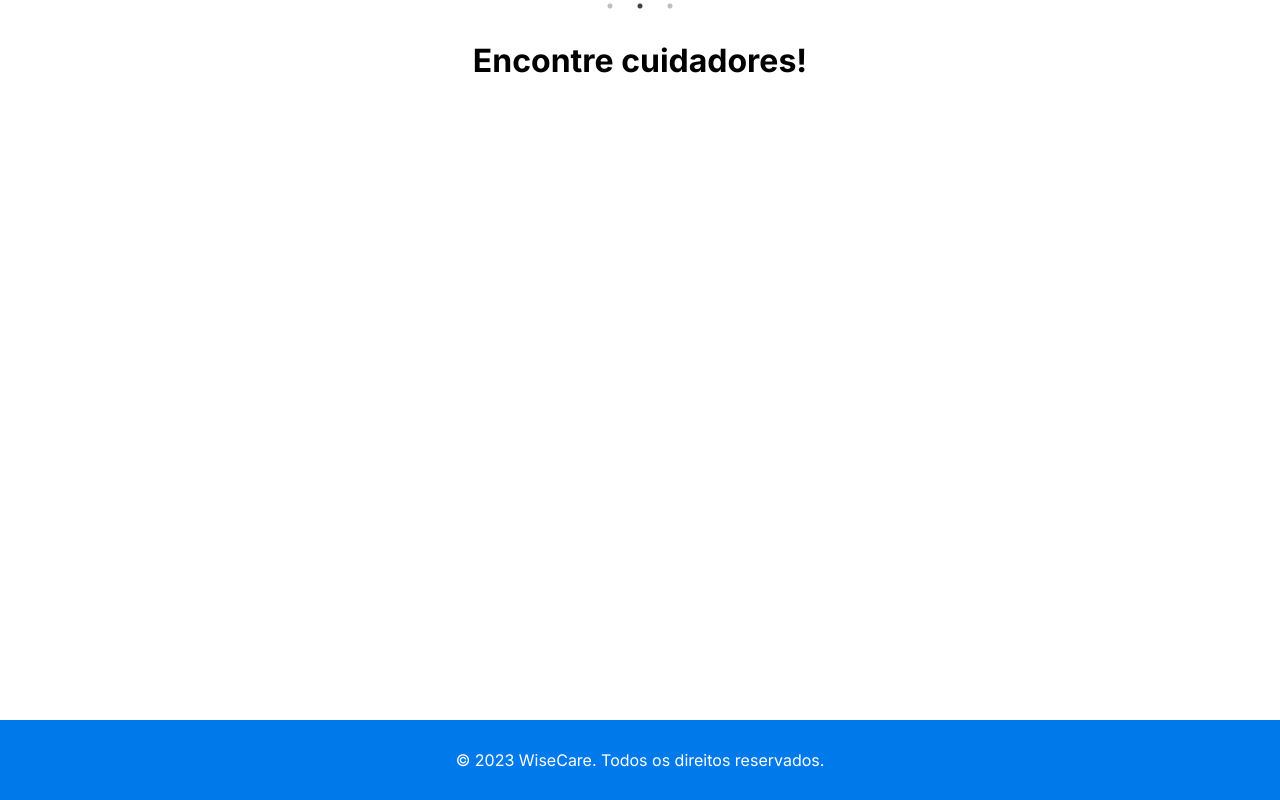
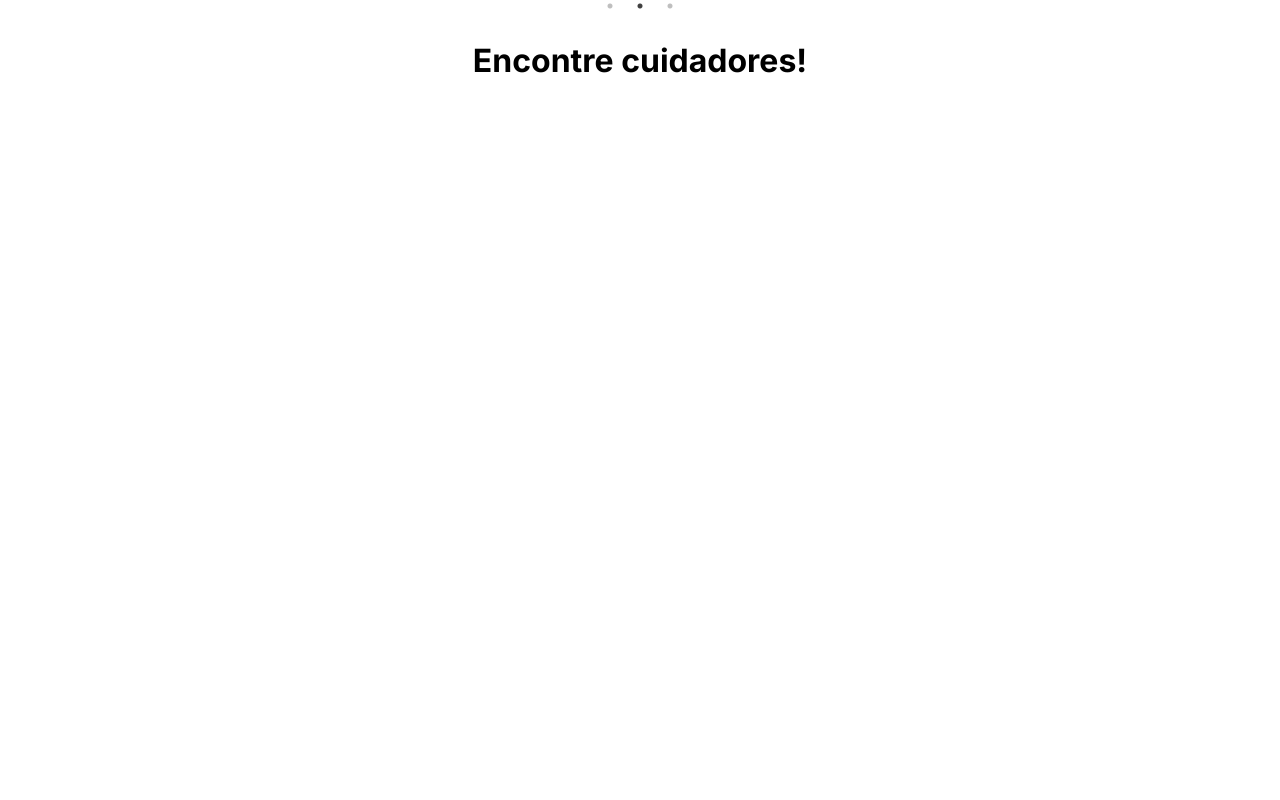
Before and after one commit to Lukareliz/wise-care, a React (Vite) app: page / in a window 1280 px wide. Shown: the part 483-1283 px from the top of the page. After the commit the page ends 800 px from the top, so only its background shows below. Built offline with nearby package versions, Linux system fonts and the light colour scheme.

Commit message:
fix: footer removed

```diff
--- a/src/App.css
+++ b/src/App.css
@@ -356,21 +356,6 @@
     margin-right: 5px;
 }
 
-.div{
-    height: 80vh;
-}
-
-/*FOOTER*/
-footer {
-    padding: 10px;
-    background-color: #007AEA;
-    color: #fff;
-    height: 80px;
-    display: flex;
-    justify-content: center;
-    align-items: center;
-}
-
 /*MOBILE VIEW*/
 @media only screen and (max-width: 720px) {
 
--- a/src/App.jsx
+++ b/src/App.jsx
@@ -1,5 +1,4 @@
 import { Outlet } from 'react-router-dom'
-import Footer from './components/Footer'
 
 import './App.css'
 
@@ -7,8 +6,6 @@ function App() {
   return (
     <div>
       <Outlet />
-      <div className='div'></div>
-      <Footer />
     </div>
   )
 }
--- a/src/components/Footer.jsx
+++ /dev/null
@@ -1,9 +0,0 @@
-const Footer = () => {
-  return (
-    <footer>
-         <p>&copy; 2023 WiseCare. Todos os direitos reservados.</p>
-    </footer>
-  )
-}
-
-export default Footer
```
